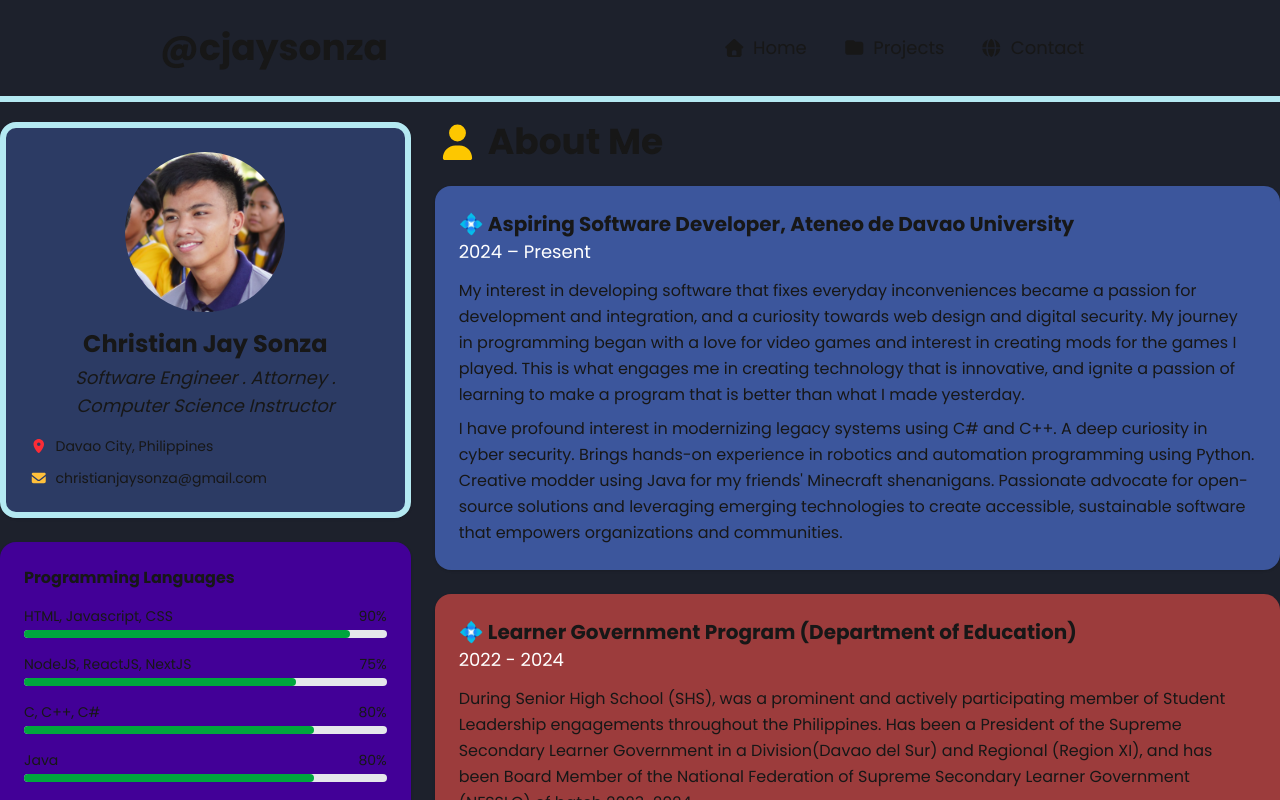
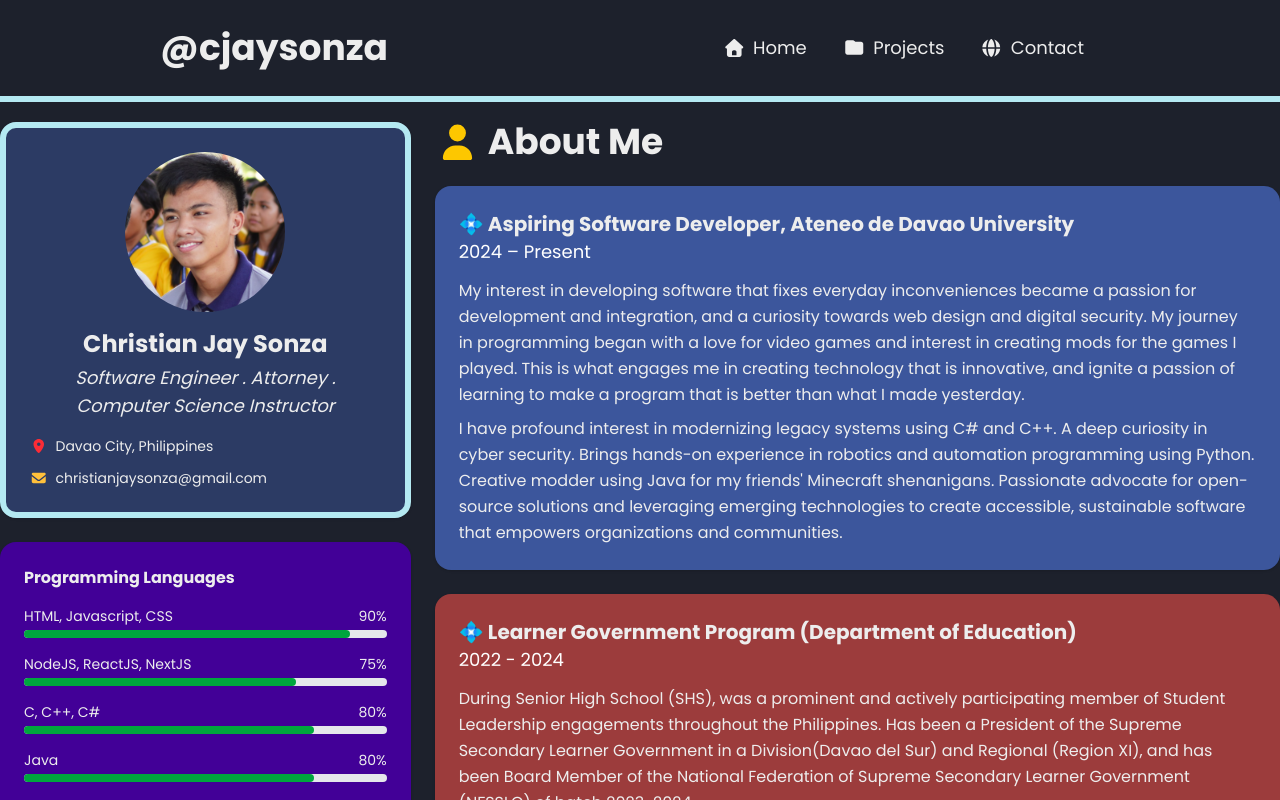
Before and after one commit to cjaysonza/MyPortfolio, a Next.js app: page / in a window 1280 px wide. Shown: the top 800 px of the page. Built offline with nearby package versions, Linux system fonts and the light colour scheme.

Commit message:
global dark theme by default

```diff
--- a/app/globals.css
+++ b/app/globals.css
@@ -1,8 +1,10 @@
 @import "tailwindcss";
 
 :root {
-  --background: #ffffff;
-  --foreground: #171717;
+  --background: #0a0a0a;
+  --foreground: #ededed;
+  /* --background: #ffffff;
+  --foreground: #171717; */
 }
 
 @theme inline {
```
